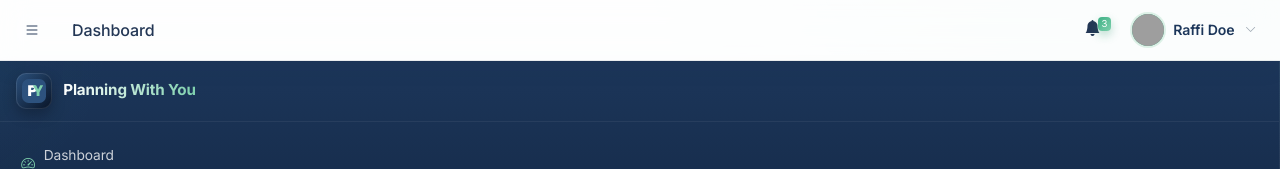
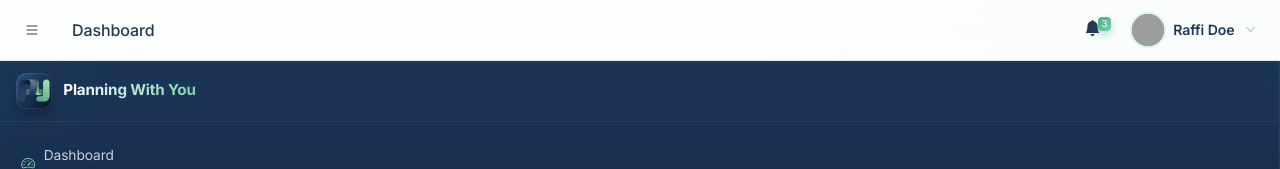
Before and after one commit to rpascual0812/planningwithyou-react, a React (Vite) app: page /settings in a window 1280 px wide. Shown: the top 169 px of the page. Built offline with nearby package versions, Linux system fonts and the light colour scheme; grey boxes are pictures that could not be loaded.

Commit message:
Logo Update

```diff
--- a/index.html
+++ b/index.html
@@ -2,7 +2,7 @@
 <html lang="en">
   <head>
     <meta charset="UTF-8" />
-    <link rel="icon" type="image/svg+xml" href="/favicon.svg" />
+    <link rel="icon" type="image/svg+xml" href="src/assets/images/logo.png" />
     <meta name="viewport" content="width=device-width, initial-scale=1.0" />
     <meta name="theme-color" content="#0d1a2c" />
     <link rel="preconnect" href="https://fonts.googleapis.com" />
--- a/package.json
+++ b/package.json
@@ -1,5 +1,5 @@
 {
-  "name": "react-adminlte4-bootstrap",
+  "name": "planning-with-you",
   "private": true,
   "version": "0.0.0",
   "type": "module",
--- a/src/components/Sidebar.tsx
+++ b/src/components/Sidebar.tsx
@@ -9,24 +9,7 @@ const Sidebar = () => {
       <div className="sidebar-brand">
         <NavLink to="/" className="brand-link">
           <span className="brand-mark" aria-hidden="true">
-            <svg viewBox="0 0 32 32" role="img">
-              <rect width="32" height="32" rx="9" fill="url(#brandMarkBg)" />
-              <path
-                d="M8.2 22.8V8.4h6.4c3.3 0 5.3 1.8 5.3 4.7 0 2.9-2 4.7-5.3 4.7h-2.4v5H8.2Zm4-8.1h2.1c1.2 0 1.9-.6 1.9-1.6s-.7-1.6-1.9-1.6h-2.1v3.2Z"
-                fill="#ffffff"
-              />
-              <path
-                d="M19.5 22.8v-5.1l-5-9.3h4.2l2.8 5.6 2.8-5.6h3.9l-4.9 9.2v5.2h-3.8Z"
-                fill="#7ed0ad"
-              />
-              <defs>
-                <linearGradient id="brandMarkBg" x1="4" y1="4" x2="28" y2="28">
-                  <stop stopColor="#2d527e" />
-                  <stop offset="0.55" stopColor="#1c365a" />
-                  <stop offset="1" stopColor="#081427" />
-                </linearGradient>
-              </defs>
-            </svg>
+            <img src="/src/assets/images/logo.png" alt="Planning With You" width="32" />
           </span>
           <span className="brand-text-wrap">
             <span className="brand-text">Planning With You</span>
```
